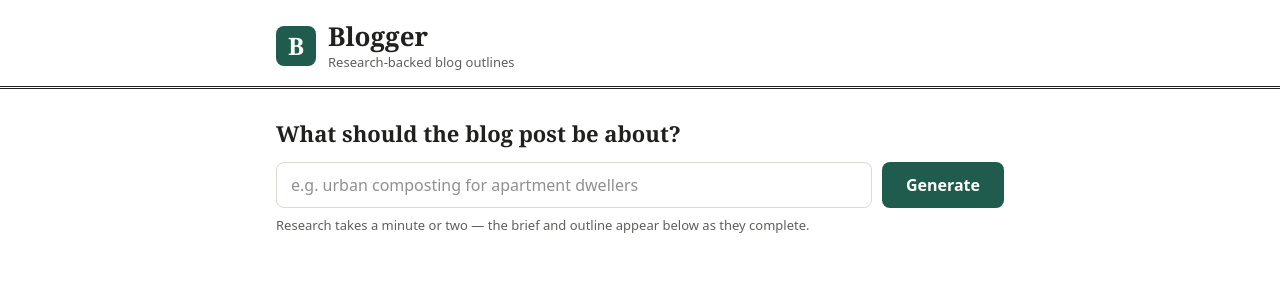
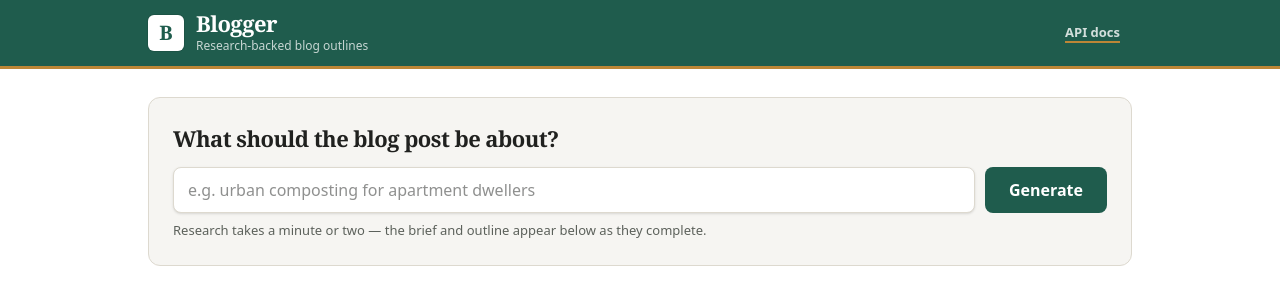
Before and after one commit to Abhishek-1337/blogger, a React (Vite) app in the folder frontend/: page / in a window 1280 px wide. Shown: the top 304 px of the page. Built offline with nearby package versions, Linux system fonts and the light colour scheme.

Commit message:
Restyle UI with pine masthead and wider layout

```diff
--- a/frontend/src/App.jsx
+++ b/frontend/src/App.jsx
@@ -13,7 +13,7 @@ function Verdict({ data }) {
   const revs = data.outline_revisions ?? 0;
   const feedback = (data.outline_feedback || "").trim();
   return (
-    <div className="mb-6 rounded-lg border border-line bg-wash px-4 py-3 text-sm">
+    <div className="mb-6 rounded-lg border border-pine/25 bg-[#edf2ef] px-4 py-3 text-sm">
       <strong className="text-pine">{approved ? "Approved" : "Draft"}</strong>
       <span>
         {" "}
@@ -87,24 +87,41 @@ export default function App() {
   }
 
   return (
-    <div className="min-h-screen bg-white font-sans text-ink">
-      <header className="border-b-[3px] border-double border-ink">
-        <div className="mx-auto flex max-w-3xl items-baseline justify-between gap-4 px-5 pb-3.5 pt-5">
+    <div className="min-h-screen bg-white font-sans text-ink antialiased">
+      <header className="bg-pine text-white shadow-[inset_0_-1px_0_rgba(0,0,0,0.2)]">
+        <div className="mx-auto flex max-w-5xl items-center justify-between gap-4 px-5 py-3">
           <div className="flex items-center gap-3">
-            <span className="inline-flex h-10 w-10 items-center justify-center rounded-lg bg-pine font-serif text-2xl font-bold text-white">
+            <span className="inline-flex h-9 w-9 items-center justify-center rounded-md bg-white font-serif text-xl font-bold text-pine ring-1 ring-black/10">
               B
             </span>
             <div>
-              <p className="font-serif text-[26px] font-bold leading-tight">Blogger</p>
-              <p className="text-[13px] text-fog">Research-backed blog outlines</p>
+              <p className="font-serif text-[22px] font-bold leading-none tracking-tight">
+                Blogger
+              </p>
+              <p className="mt-1 text-xs text-white/75">
+                Research-backed blog outlines
+              </p>
             </div>
           </div>
+          <a
+            href="/docs"
+            className="rounded-md px-3 py-1.5 text-[13px] font-semibold text-white/80 underline decoration-ochre decoration-2 underline-offset-4 transition-colors hover:bg-white/10 hover:text-white"
+          >
+            API docs
+          </a>
         </div>
+        <div className="h-[3px] bg-ochre" aria-hidden="true" />
       </header>
 
-      <main className="mx-auto max-w-3xl px-5 pb-16 pt-7">
-        <section aria-label="New blog topic">
-          <label htmlFor="query" className="mb-3 block font-serif text-[22px] font-bold">
+      <main className="mx-auto max-w-5xl px-5 pb-16 pt-7">
+        <section
+          aria-label="New blog topic"
+          className="rounded-xl border border-line bg-wash/60 p-5 sm:p-6"
+        >
+          <label
+            htmlFor="query"
+            className="mb-3 block font-serif text-[22px] font-bold tracking-tight"
+          >
             What should the blog post be about?
           </label>
           <div className="flex flex-col gap-2.5 sm:flex-row">
@@ -118,13 +135,13 @@ export default function App() {
               maxLength={300}
               autoComplete="off"
               placeholder="e.g. urban composting for apartment dwellers"
-              className="flex-1 rounded-lg border border-line px-3.5 py-2.5 text-base outline-none focus:border-pine focus:ring-2 focus:ring-pine/40 disabled:opacity-60"
+              className="flex-1 rounded-lg border border-line bg-white px-3.5 py-2.5 text-base shadow-sm outline-none focus:border-pine focus:ring-2 focus:ring-pine/40 disabled:opacity-60"
             />
             <button
               type="button"
               onClick={generate}
               disabled={busy}
-              className="rounded-lg bg-pine px-6 py-2.5 text-base font-semibold text-white hover:brightness-90 disabled:cursor-wait disabled:opacity-55"
+              className="rounded-lg bg-pine px-6 py-2.5 text-base font-semibold text-white transition-colors hover:bg-pinedeep disabled:cursor-wait disabled:opacity-55"
             >
               {busy ? "Generating…" : "Generate"}
             </button>
@@ -189,11 +206,11 @@ export default function App() {
                   >
                     <span
                       aria-hidden="true"
-                      className="absolute left-0 top-4 font-serif text-xl font-bold text-pine"
+                      className="absolute left-0 top-3.5 font-serif text-[26px] font-bold leading-none text-ochre"
                     >
                       {String(i + 1).padStart(2, "0")}
                     </span>
-                    <h3 className="mb-2 text-[17px] font-semibold">
+                    <h3 className="mb-2 font-serif text-[19px] font-bold tracking-tight">
                       {section.title || "Untitled"}
                     </h3>
                     <ul className="list-disc pl-5 text-[14.5px] text-[#33352f]">
--- a/frontend/src/index.css
+++ b/frontend/src/index.css
@@ -3,6 +3,8 @@
 @theme {
   --font-serif: Georgia, "Times New Roman", serif;
   --color-pine: #1f5c4d;
+  --color-pinedeep: #15473a;
+  --color-ochre: #bd8636;
   --color-ink: #20211f;
   --color-fog: #5c615b;
   --color-line: #ddd9cf;
```
